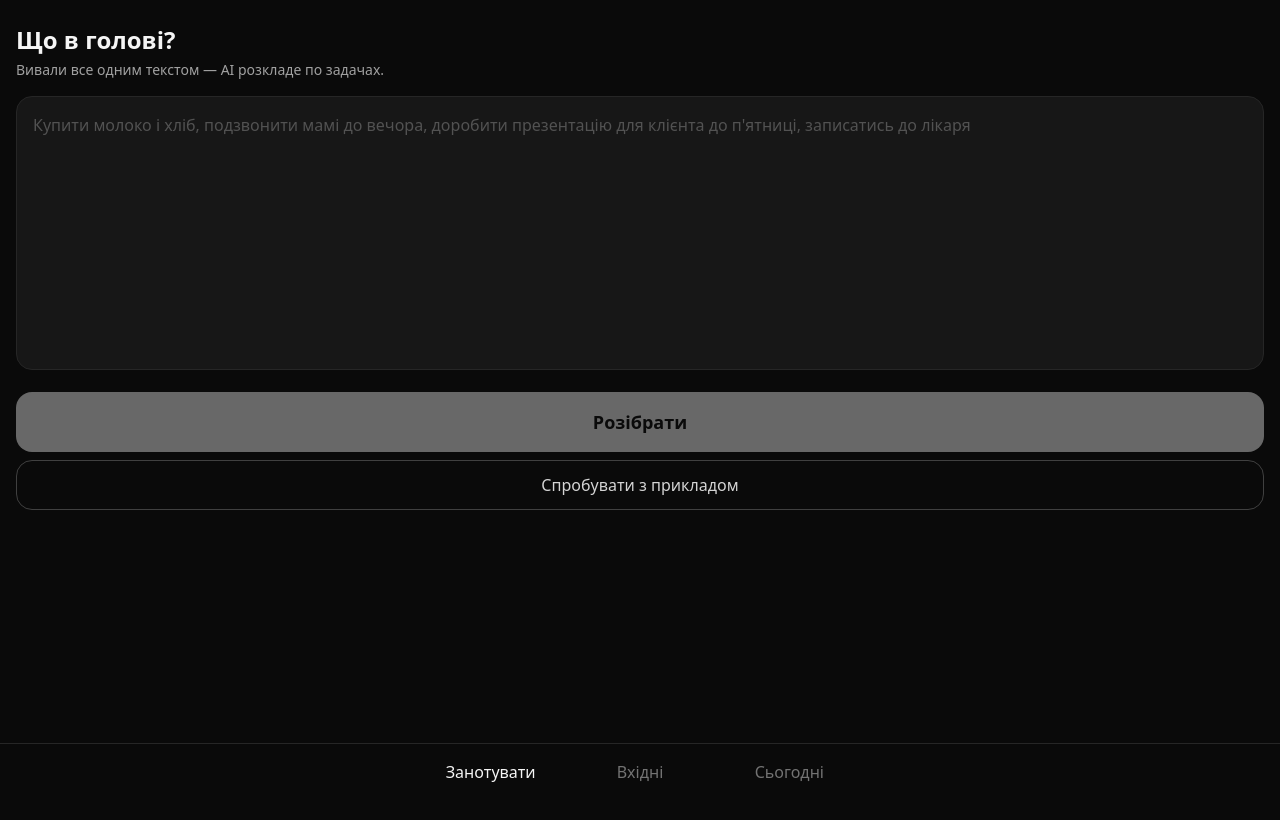
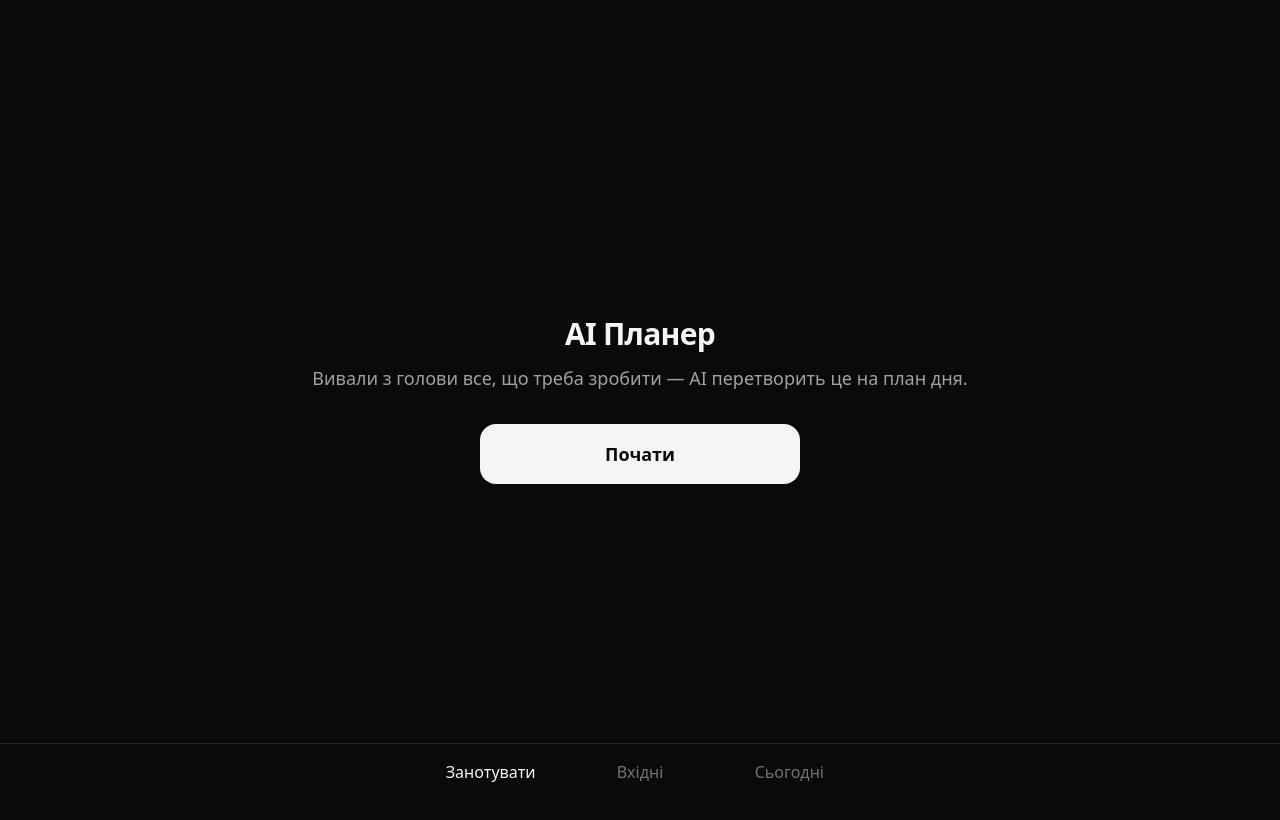
Before and after one commit to YK1999-Yulia/ai-planner, a Next.js app: page / in a window 1280 px wide. Shown: the top 820 px of the page. Built offline with nearby package versions, Linux system fonts and the light colour scheme.

Commit message:
Add welcome screen and first-time preview tip
Shows a one-line value prop + start button on first visit (tracked
in localStorage, never shown again). Adds a one-time microtip on the
Preview screen explaining that cards are editable before saving.

```diff
--- a/src/app/page.tsx
+++ b/src/app/page.tsx
@@ -1,9 +1,11 @@
 "use client";
 
-import { useState } from "react";
+import { useEffect, useState } from "react";
 import { useRouter } from "next/navigation";
 import { addTasks } from "@/lib/tasks-storage";
 import { PRIORITY_LABELS } from "@/lib/priority";
+import { hasSeenWelcome, markWelcomeSeen, hasSeenTip, markTipSeen } from "@/lib/onboarding-storage";
+import { WelcomeScreen } from "@/components/WelcomeScreen";
 import type { ParsedTaskDraft, Priority, Task } from "@/lib/types";
 
 const EXAMPLE_TEXT =
@@ -15,6 +17,12 @@ export default function CapturePage() {
   const [drafts, setDrafts] = useState<ParsedTaskDraft[] | null>(null);
   const [loading, setLoading] = useState(false);
   const [error, setError] = useState<string | null>(null);
+  const [welcomeSeen, setWelcomeSeen] = useState<boolean | null>(null);
+  const [showPreviewTip, setShowPreviewTip] = useState(false);
+
+  useEffect(() => {
+    setWelcomeSeen(hasSeenWelcome());
+  }, []);
 
   async function parse(inputText: string) {
     setLoading(true);
@@ -37,6 +45,7 @@ export default function CapturePage() {
         return;
       }
       setDrafts(data.tasks);
+      setShowPreviewTip(!hasSeenTip("preview"));
     } catch {
       setError("Не вдалося зв'язатися з сервером");
     } finally {
@@ -81,9 +90,25 @@ export default function CapturePage() {
       completedAt: null,
     }));
     addTasks(tasks);
+    markTipSeen("preview");
     setText("");
     setDrafts(null);
     router.push("/inbox");
+  }
+
+  if (welcomeSeen === null) {
+    return null;
+  }
+
+  if (!welcomeSeen) {
+    return (
+      <WelcomeScreen
+        onStart={() => {
+          markWelcomeSeen();
+          setWelcomeSeen(true);
+        }}
+      />
+    );
   }
 
   if (drafts) {
@@ -95,6 +120,13 @@ export default function CapturePage() {
         <p className="mb-4 text-sm text-neutral-400">
           Виправ, що потрібно, або видали зайве, а потім збережи.
         </p>
+
+        {showPreviewTip && (
+          <p className="mb-4 rounded-xl bg-neutral-900 px-4 py-3 text-sm text-neutral-400">
+            Це ще не збережено — можна виправити назву, пріоритет, час чи
+            дедлайн прямо в картці.
+          </p>
+        )}
 
         <div className="flex flex-col gap-3">
           {drafts.map((draft, index) => (
--- /dev/null
+++ b/src/components/WelcomeScreen.tsx
@@ -0,0 +1,18 @@
+export function WelcomeScreen({ onStart }: { onStart: () => void }) {
+  return (
+    <main className="flex min-h-dvh flex-col items-center justify-center px-6 text-center">
+      <h1 className="mb-3 text-3xl font-semibold tracking-tight text-neutral-100">
+        AI Планер
+      </h1>
+      <p className="mb-8 text-lg text-neutral-400">
+        Вивали з голови все, що треба зробити — AI перетворить це на план дня.
+      </p>
+      <button
+        onClick={onStart}
+        className="w-full max-w-xs rounded-2xl bg-neutral-100 py-4 text-lg font-semibold text-neutral-950"
+      >
+        Почати
+      </button>
+    </main>
+  );
+}
--- /dev/null
+++ b/src/lib/onboarding-storage.ts
@@ -0,0 +1,22 @@
+const WELCOME_KEY = "ai-planner:welcome-seen";
+const TIP_PREFIX = "ai-planner:tip-seen:";
+
+export function hasSeenWelcome(): boolean {
+  if (typeof window === "undefined") return true;
+  return localStorage.getItem(WELCOME_KEY) === "1";
+}
+
+export function markWelcomeSeen() {
+  if (typeof window === "undefined") return;
+  localStorage.setItem(WELCOME_KEY, "1");
+}
+
+export function hasSeenTip(key: string): boolean {
+  if (typeof window === "undefined") return true;
+  return localStorage.getItem(TIP_PREFIX + key) === "1";
+}
+
+export function markTipSeen(key: string) {
+  if (typeof window === "undefined") return;
+  localStorage.setItem(TIP_PREFIX + key, "1");
+}
```
